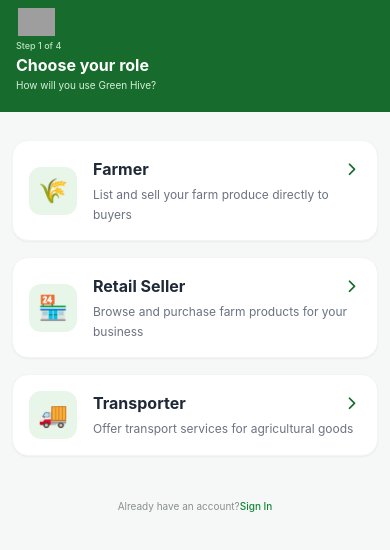
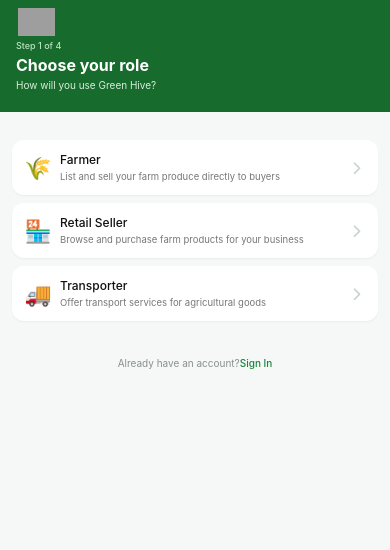
Before and after one commit to janith-sasindu/Green-Hive, a React Native app in the folder mobile/: screen /RoleSelection in a window 390 px wide. Shown: the top 550 px of the page. Built offline with nearby package versions, Linux system fonts and the light colour scheme; grey boxes are pictures that could not be loaded.

Commit message:
styling in role selection page

```diff
--- a/mobile/src/screens/auth/RoleSelectionScreen.tsx
+++ b/mobile/src/screens/auth/RoleSelectionScreen.tsx
@@ -12,34 +12,6 @@ import { Ionicons } from "@expo/vector-icons";
 interface RoleSelectionScreenProps {
     navigation: any;
 }
-
-interface RoleCardProps {
-    icon: string;
-    title: string;
-    description: string;
-    onPress: () => void;
-}
-
-const RoleCard = ({ icon, title, description, onPress }: RoleCardProps) => (
-    <TouchableOpacity
-        onPress={onPress}
-        activeOpacity={0.8}
-        className="mb-4 flex-row items-center rounded-2xl bg-white p-4 shadow-sm border border-gray-100"
-    >
-        <View className="mr-4 h-12 w-12 items-center justify-center rounded-xl bg-[#E8F5E9]">
-            <Text className="text-2xl">{icon}</Text>
-        </View>
-        <View className="flex-1">
-            <View className="flex-row items-center justify-between">
-                <Text className="text-base font-bold text-gray-800">{title}</Text>
-                <Ionicons name="chevron-forward" size={18} color="#176B2C" />
-            </View>
-            <Text className="mt-1 text-xs text-gray-500 leading-relaxed">
-                {description}
-            </Text>
-        </View>
-    </TouchableOpacity>
-);
 
 
 const RoleSelectionScreen = ({
@@ -130,5 +102,52 @@ const RoleSelectionScreen = ({
         </SafeAreaView>
     );
 };
+interface RoleCardProps {
+    icon: string;
+    title: string;
+    description: string;
+    onPress: () => void;
+}
+
+const RoleCard = ({
+    icon,
+    title,
+    description,
+    onPress,
+}: RoleCardProps) => {
+    return (
+        <TouchableOpacity
+            activeOpacity={0.7}
+            onPress={onPress}
+            className="mb-2 flex-row items-center rounded-xl bg-white px-3 py-3 shadow-sm"
+        >
+            {/* Icon */}
+            <View className="mr-2 w-7 items-center justify-center">
+                <Text className="text-[22px]">
+                    {icon}
+                </Text>
+            </View>
+
+            {/* Text */}
+            <View className="flex-1 pr-1">
+                <Text className="mb-0.5 text-xs font-medium text-[#111111]">
+                    {title}
+                </Text>
+
+                <Text className="text-[9.5px] leading-[13px] text-[#777777]">
+                    {description}
+                </Text>
+            </View>
+
+            {/* Arrow */}
+            <Ionicons
+                name="chevron-forward"
+                size={18}
+                color="#CBD2D0"
+            />
+        </TouchableOpacity>
+    );
+};
+
 
 export default RoleSelectionScreen;
```
